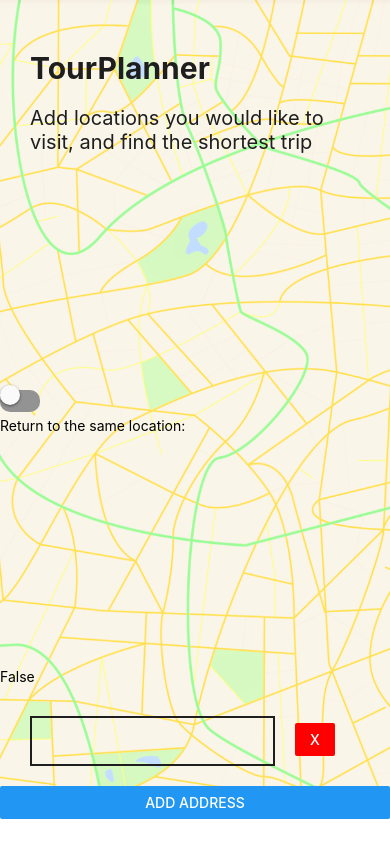
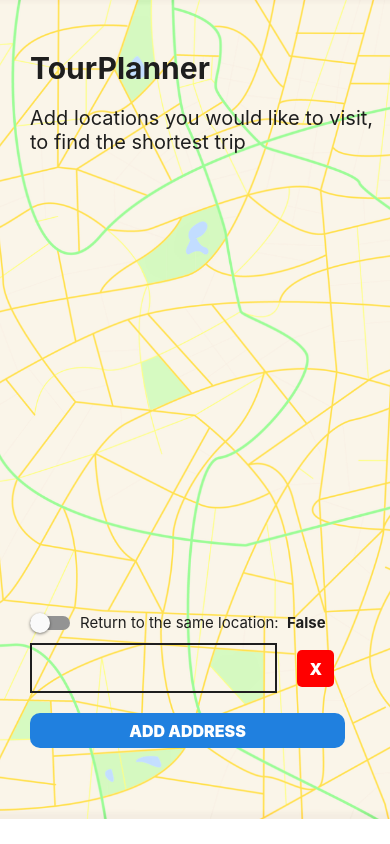
Before and after one commit to ShivamDh/Tour-Planner, a React Native app: screen / in a window 390 px wide. Built offline with nearby package versions, Linux system fonts and the light colour scheme.

Commit message:
Format styling, and buttons in App

```diff
--- a/App.js
+++ b/App.js
@@ -49,14 +49,9 @@ export default class App extends Component<Props> {
 				/>
 				<TouchableOpacity
 					style = {styles.buttonContainer}
-					activeOpacity = {0.9}>
-					<Button
-						onPress = {() => this.deleteAddress(index)}
-						title = "X"
-						style = {styles.addressDeleteButton}
-						accessibilityLabel = "Delete this address"
-						color = "red"
-					/>
+					onPress = {() => this.deleteAddress(index)}
+					activeOpacity = {0.9} >
+					<Text style={styles.addressDeleteButton}> X </Text>
 				</TouchableOpacity>
 			</View>
 		));
@@ -81,7 +76,7 @@ export default class App extends Component<Props> {
 		let val = this.state.returnSameLocation ? 'True' : 'False';
 
 		return (
-			<Text>
+			<Text style = {styles.switchVal}>
 				{val}
 			</Text>
 		);
@@ -99,7 +94,7 @@ export default class App extends Component<Props> {
 						TourPlanner
 					</Text>
 					<Text style = {styles.description}>
-						Add locations you would like to visit, and find the shortest trip
+						Add locations you would like to visit, to find the shortest trip
 					</Text>
 					<View style = {styles.switchContainer}>
 						<Switch
@@ -108,18 +103,17 @@ export default class App extends Component<Props> {
 							onValueChange = {this.toggleSwitch}
 						/>
 						<Text style = {styles.switchText}>
-							Return to the same location:
+							Return to the same location: &nbsp;
 						</Text>
 						{this.getReturnSameLocationValue()}
 					</View>
 					<View style = {styles.emptyBox} />
 					{ this.getAddressInputs() }
-					<Button
+					<TouchableOpacity
 						onPress = {() => this.addAddress()}
-						title = "Add Address"
-						style = {styles.addressAddButton}
-						accessibilityLabel = "Add address"
-					/>
+						style = {styles.addressAddContainer}>
+						<Text style = {styles.addressAddButton}> ADD ADDRESS </Text>
+					</TouchableOpacity>
 				</ImageBackground>
 			</ScrollView>
 		);
@@ -151,20 +145,30 @@ const styles = StyleSheet.create({
 		fontSize: 20,
 		flex: 0.8,
 		marginLeft: 30,
-		marginRight: 30,
+		marginRight: 15,
 		marginBottom: 15
 	},
 	switchContainer: {
-		flex: 1,
+		flexDirection: 'row',
+		width: '100%',
+		marginLeft: 30,
+		marginRight: 15,
+		height: 40,
+		alignItems: 'center',
 	},
 	switch: {
-		flex: 0.1
+		marginRight: 10
 	},
 	switchText: {
-		flex: 0.8
+		marginTop: -2,
+		fontSize: 15,
+		color: '#1e1e1e',
 	},
 	switchVal: {
-		flex: 0.1
+		color: '#1e1e1e',
+		marginTop: -2,
+		fontSize: 15,
+		fontWeight: 'bold'
 	},
 	addressLine: {
 		flex: 1,
@@ -185,16 +189,32 @@ const styles = StyleSheet.create({
 		marginRight: 20
 	},
 	buttonContainer: {
+		justifyContent: 'center',
+		alignItems: 'center',
+		backgroundColor: 'red',
 		marginTop: 7,
-		width: 40,
+		width: 37,
+		height: 37,
+		borderRadius: 5,
 	},
 	addressDeleteButton: {
-		flex: 1,
+		color: 'white',
+		fontSize: 16,
+		fontWeight: '900',
+	},
+	addressAddContainer: {
+		alignItems: 'center',
+		justifyContent: 'center',
+		marginLeft: 30,
+		marginRight: 45,
+		backgroundColor: '#2080DF',
+		height: 35,
+		borderRadius: 10
 	},
 	addressAddButton: {
-		marginLeft: 100,
-		marginRight: 100,
-		flex: 1
+		color: 'white',
+		fontSize: 16,
+		fontWeight: '900',
 	},
 
 });
```
